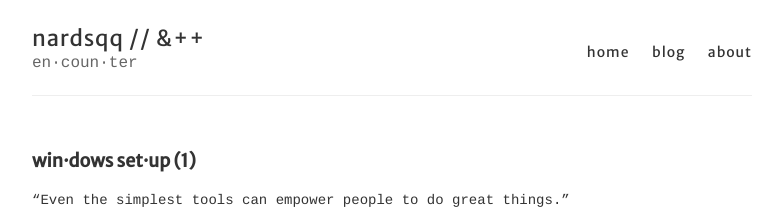
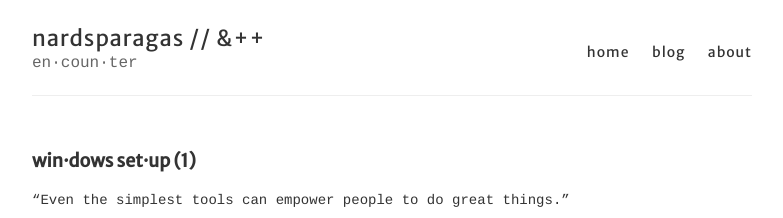
Before and after one commit to nardsqq/nardsqq.github.io, a Jekyll site: the page built from index.html, in a window 1280 px wide. Shown: the top 218 px of the page, without its empty margins (248-1031 px from the left). Built offline with Jekyll 4.4.1, drawn with Linux system fonts in a browser that asks for light colours.

Commit message:
Change site name

```diff
--- a/_config.yml
+++ b/_config.yml
@@ -3,7 +3,7 @@
 #
 
 # Name of your site (displayed in the header)
-name: nardsqq // &++
+name: nardsparagas // &++
 
 # Short bio or description (displayed in the header)
 description: en·coun·ter
```
